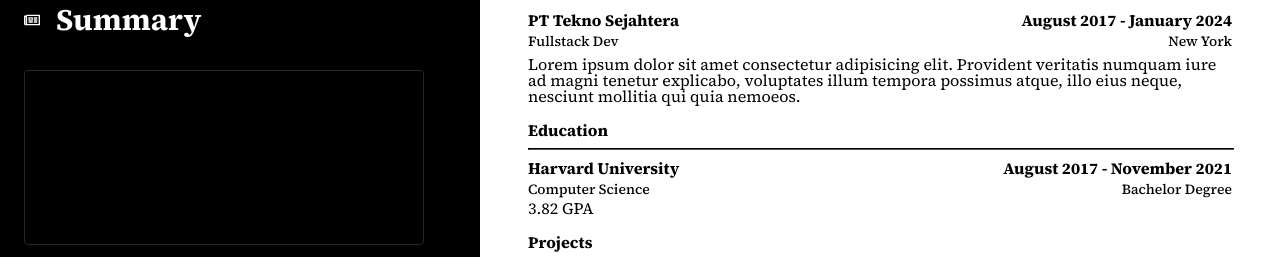
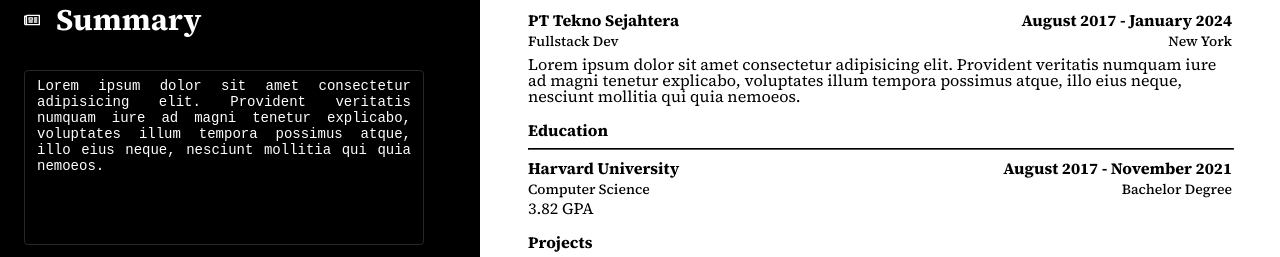
Before and after one commit to bima-taruna/resume-generator, a React (Vite) app: page / in a window 1280 px wide. Shown: the part 540-797 px from the top of the page. Built offline with nearby package versions, Linux system fonts and the light colour scheme.

Commit message:
refactor: update Summary component to use useResumeStore for improved data access

```diff
--- a/src/components/DataInputs/Summary.jsx
+++ b/src/components/DataInputs/Summary.jsx
@@ -1,7 +1,10 @@
 import { FaRegNewspaper } from "react-icons/fa";
 import TextArea from "../TextArea";
+import { useResumeStore } from "../../stores/useResumeStore";
 
-function Summary({ summaryData, onChange }) {
+function Summary({ onChange }) {
+  const { resumeData } = useResumeStore();
+  const summaryData = resumeData.summary;
   return (
     <>
       <section id="summary">
```
